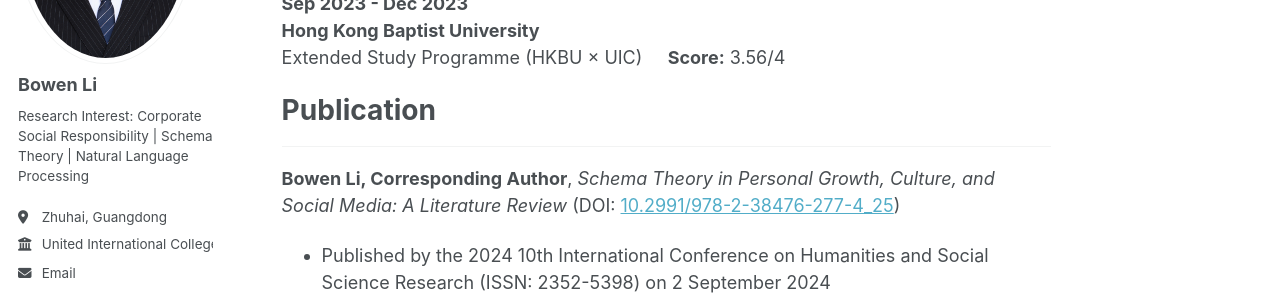
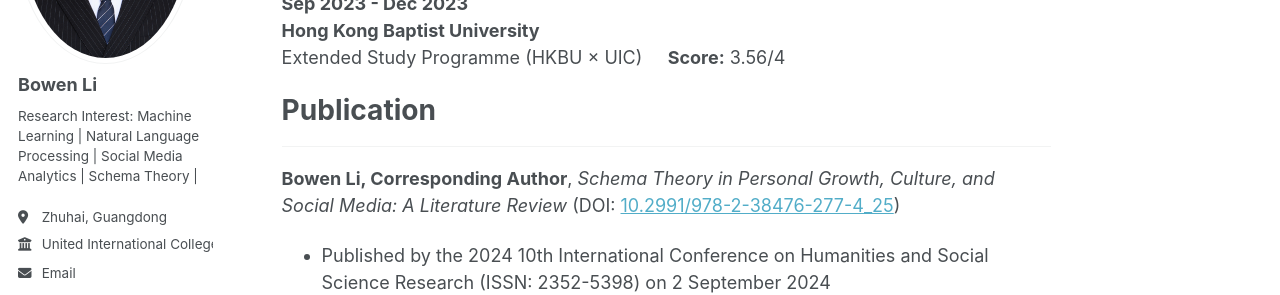
Before and after one commit to samklein112/samklein112.github.io, a Jekyll site: the page built from _pages/about.md, in a window 1280 px wide. Shown: the part 282-577 px from the top of the page. Built offline with Jekyll 4.4.1, drawn with Linux system fonts in a browser that asks for light colours; some web fonts are replaced.

Commit message:
Update _config.yml

```diff
--- a/_config.yml
+++ b/_config.yml
@@ -24,7 +24,7 @@ author:
   avatar           : "photo_20241130.png"
   name             : "Bowen Li"
   pronouns         : # example: "she/her"
-  bio              : "Research Interest: Corporate Social Responsibility | Schema Theory | Natural Language Processing"
+  bio              : "Research Interest: Machine Learning | Natural Language Processing | Social Media Analytics | Schema Theory | "
   location         : "Zhuhai, Guangdong"
   employer         : "United International College"
   uri              : # URL
```
